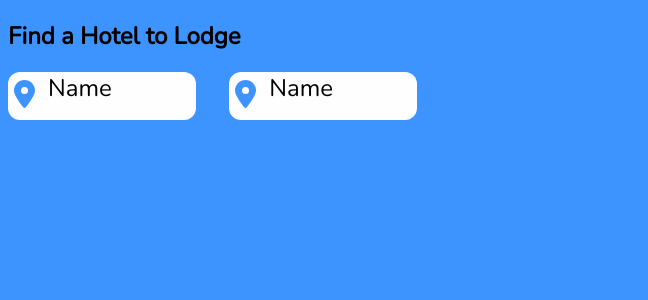
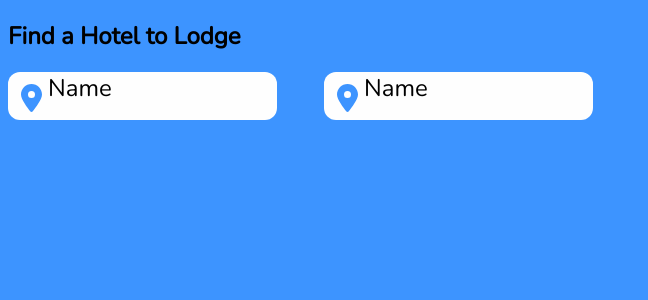
Before and after one commit to xennia316/Tamago, a React (Create React App) app in the folder client/: page / in a window 1280 px wide. Shown: the top 300 px of the page, without its empty margins (0-648 px from the left). Built offline with nearby package versions, Linux system fonts and the light colour scheme.

Commit message:
debugging

```diff
--- a/client/src/Components/Sections/MidSectionTop.module.css
+++ b/client/src/Components/Sections/MidSectionTop.module.css
@@ -1,9 +1,3 @@
-.body {
-    padding: 5rem auto;
-    width: 70%;
-    background-color: transparent;
-    height: 100vh;
-}
 
 .inputSection {
     width: 50%;
```
